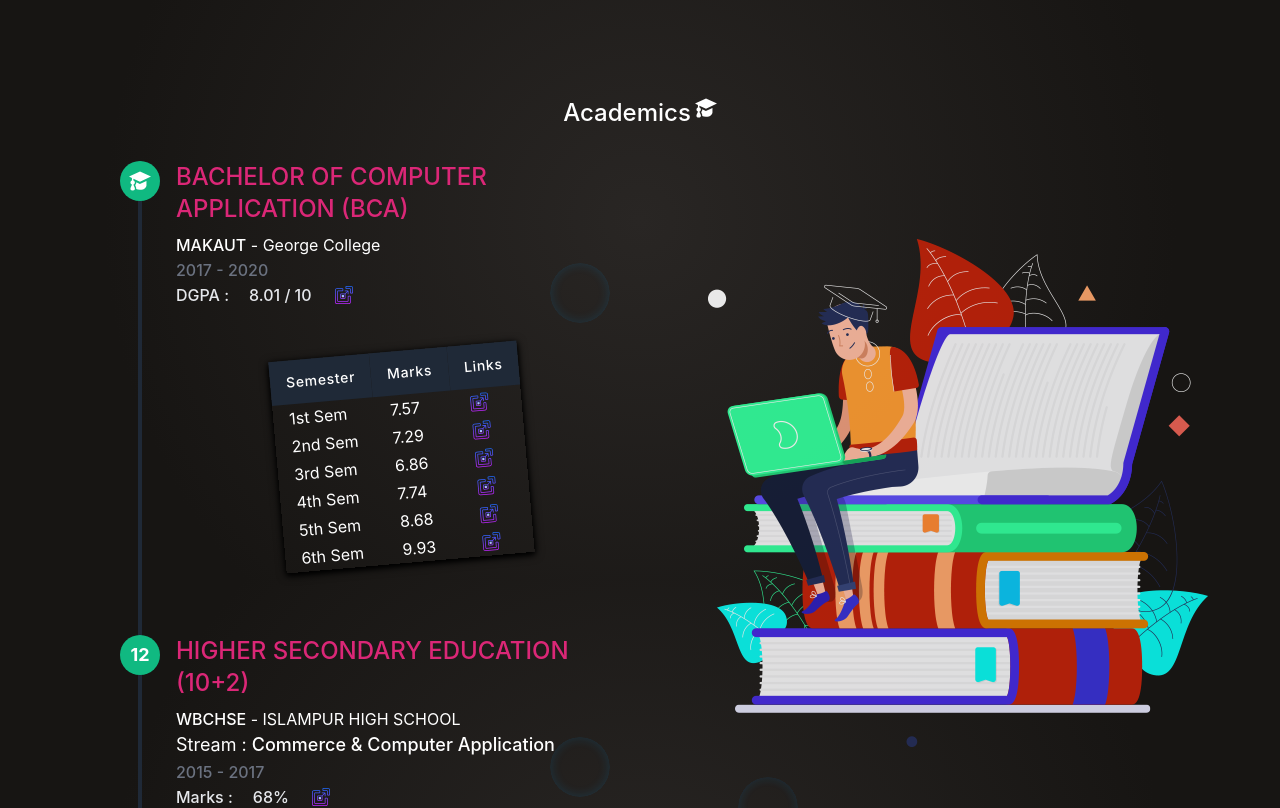
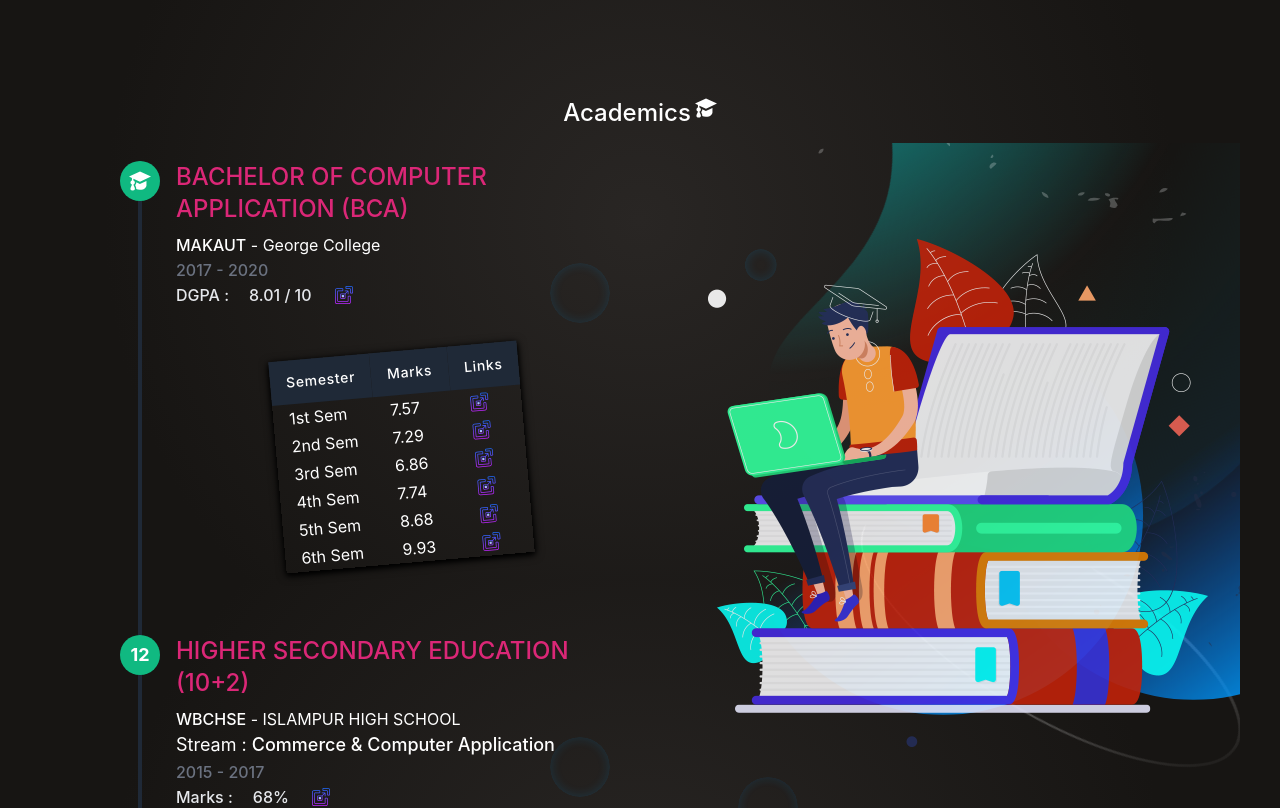
Before and after one commit to num-js/portfolio, a React (Create React App) app: page / in a window 1280 px wide. Shown: the part 4460-5268 px from the top of the page. Built offline with nearby package versions, Linux system fonts and the light colour scheme; a web font is replaced by a local one.

Commit message:
Colored Background added in Academic section

```diff
--- a/src/components/Academics/Academics.js
+++ b/src/components/Academics/Academics.js
@@ -15,7 +15,9 @@ const Academics = () => {
                     </svg>
                 </div>
 
-                <div class="flex flex-wrap w-full lg:mx-10">
+                <div class="flex flex-wrap w-full lg:mx-10"
+                    style={{ background: `url("../backgrounds/bg-circles.svg")`, backgroundPositionX: "-124%", backgroundPositionY: "-11%" }}
+                >
                     <div class="lg:w-1/2 md:w-1/2 md:pr-10 md:py-6 m-auto">
                         <div>
 
```
